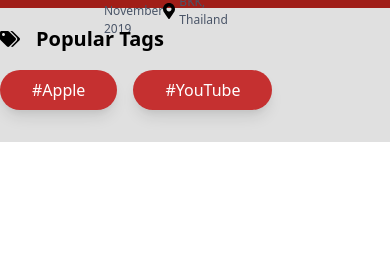
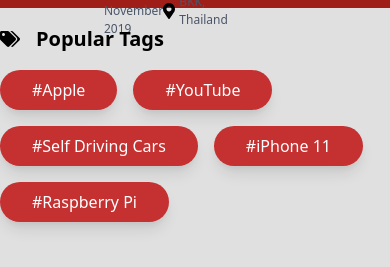
Before and after one commit to chutipon29301/newsflix, a Vue app: page / in a window 390 px wide. Shown: the part 870-1137 px from the top of the page. Before the commit the page ends 1012 px from the top, so only its background shows below. Built offline with nearby package versions, Linux system fonts and the light colour scheme; what @tailwindcss/custom-forms, vue-page-transition, vue-particles would draw is missing.

Commit message:
:iphone: make popular tags responsive

```diff
--- a/src/components/Home/PopularTags.vue
+++ b/src/components/Home/PopularTags.vue
@@ -4,8 +4,8 @@
       <font-awesome-icon icon="tags" class="mr-4" />
       <div class="text-xl font-semibold">Popular Tags</div>
     </div>
-    <div class="flex">
-      <Chip v-for="chip in chips" :key="chip" class="mr-4">{{chip}}</Chip>
+    <div class="flex flex-wrap">
+      <Chip v-for="chip in chips" :key="chip" class="mr-4 mb-4">{{chip}}</Chip>
     </div>
   </div>
 </template>
@@ -16,6 +16,12 @@ import Chip from "@/components/Home/Chip.vue";
   components: { Chip }
 })
 export default class PopularTags extends Vue {
-  private chips: string[] = ["Apple", "YouTube"];
+  private chips: string[] = [
+    "Apple",
+    "YouTube",
+    "Self Driving Cars",
+    "iPhone 11",
+    "Raspberry Pi"
+  ];
 }
 </script>
```
